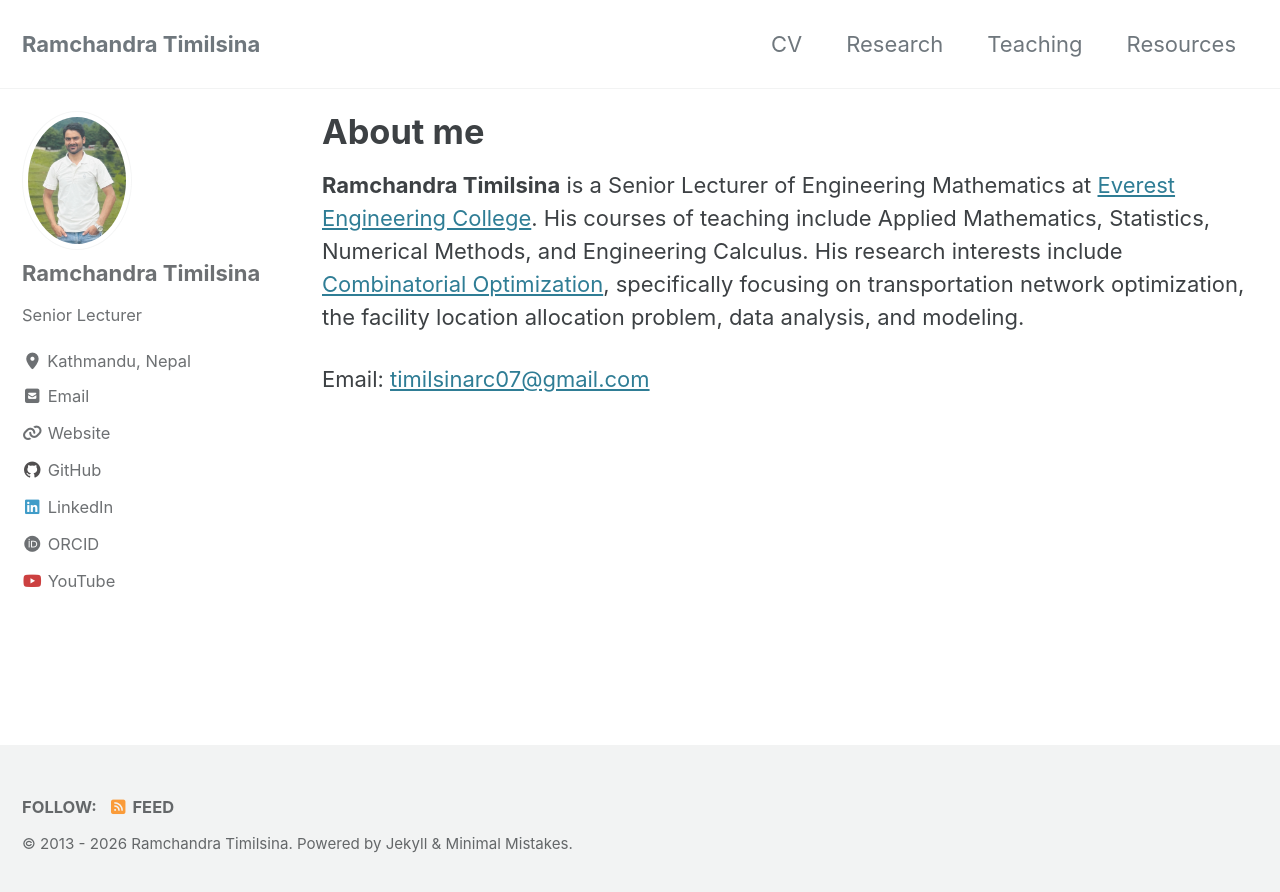
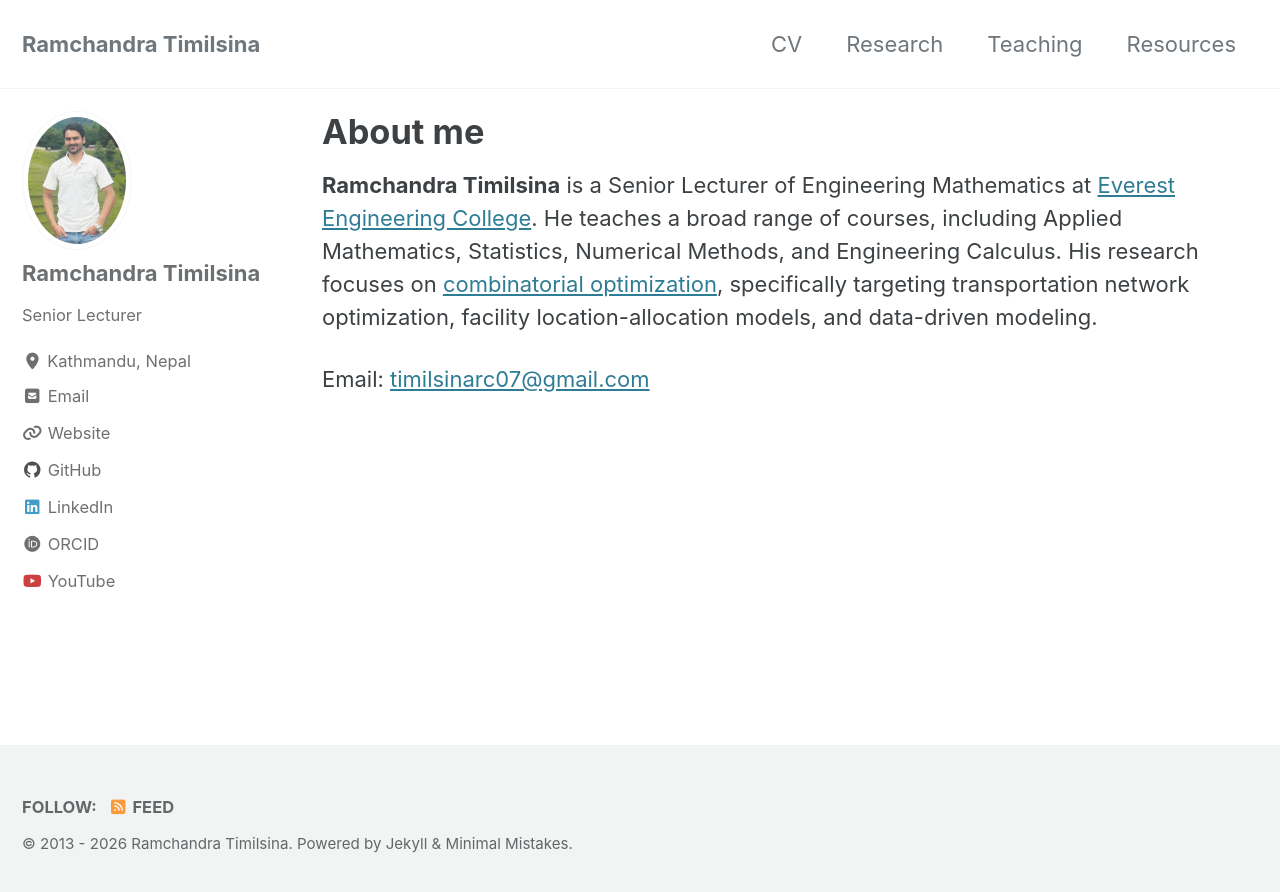
Before and after one commit to TimilsinaRC07/TimilsinaRC07.github.io, a Jekyll site: the page built from index.html, in a window 1280 px wide. Shown: the top 892 px of the page. Built offline with Jekyll 4.4.1, drawn with Linux system fonts in a browser that asks for light colours; cached includes are drawn as plain includes; the list of posts is cut into pages by our own code.

Commit message:
Update index.html

```diff
--- a/index.html
+++ b/index.html
@@ -9,10 +9,9 @@ author_profile: true
 <p>
   <strong>Ramchandra Timilsina</strong> is a Senior Lecturer of Engineering Mathematics at
   <a href="https://eemc.edu.np/">Everest Engineering College</a>.
-  His courses of teaching include Applied Mathematics, Statistics, Numerical Methods, and Engineering Calculus.
-  His research interests include <a href="https://en.wikipedia.org/wiki/Combinatorial_optimization">Combinatorial Optimization</a>,
-  specifically focusing on transportation network optimization, the facility location allocation problem,
-  data analysis, and modeling.
+  He teaches a broad range of courses, including Applied Mathematics, Statistics, Numerical Methods, and Engineering Calculus.
+  His research focuses on <a href="https://en.wikipedia.org/wiki/Combinatorial_optimization">combinatorial optimization</a>,
+  specifically targeting transportation network optimization, facility location-allocation models, and data-driven modeling.
 </p>
 
 <p>Email: <a href="mailto:timilsinarc07@gmail.com">timilsinarc07@gmail.com</a></p>
```
